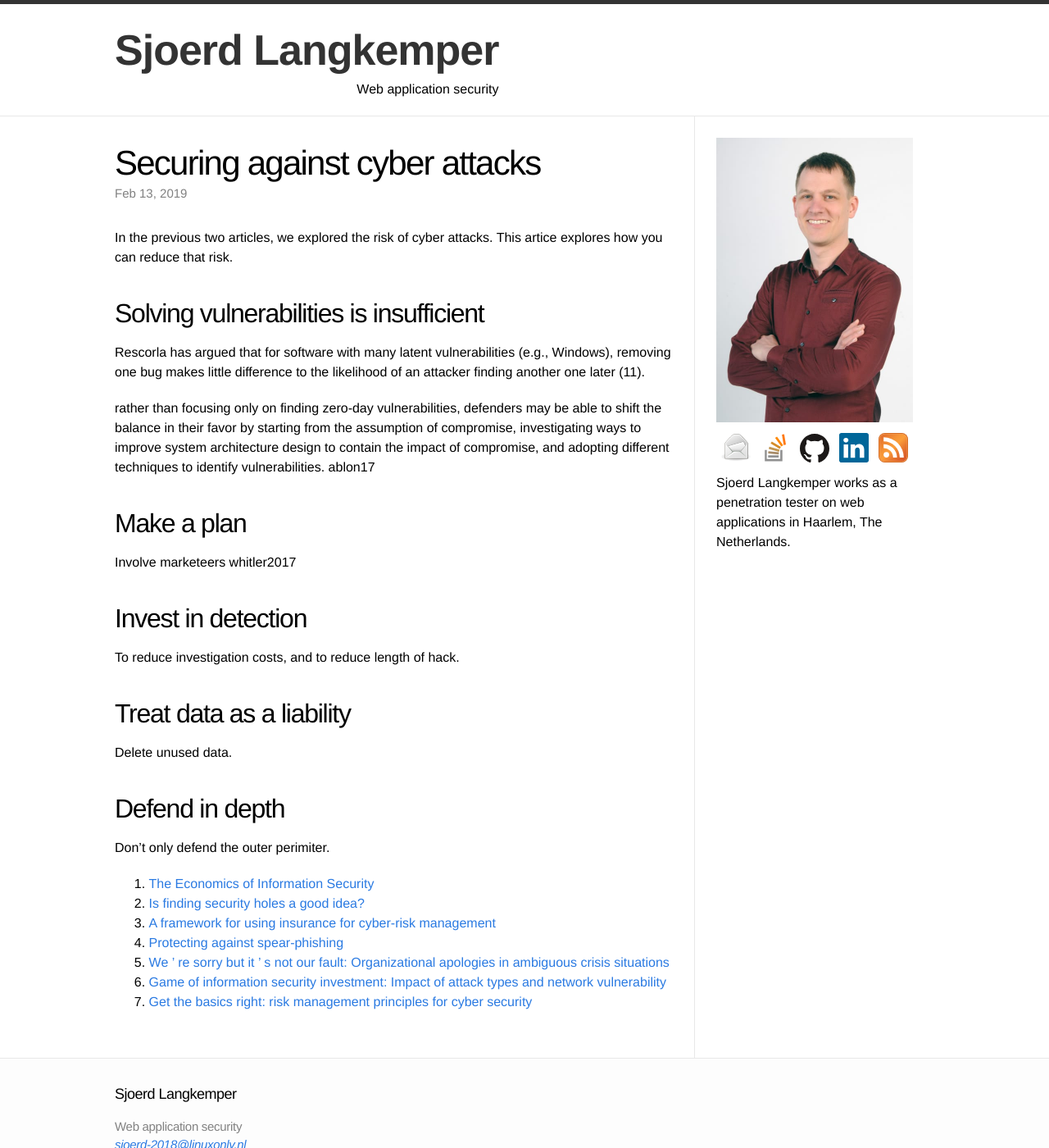
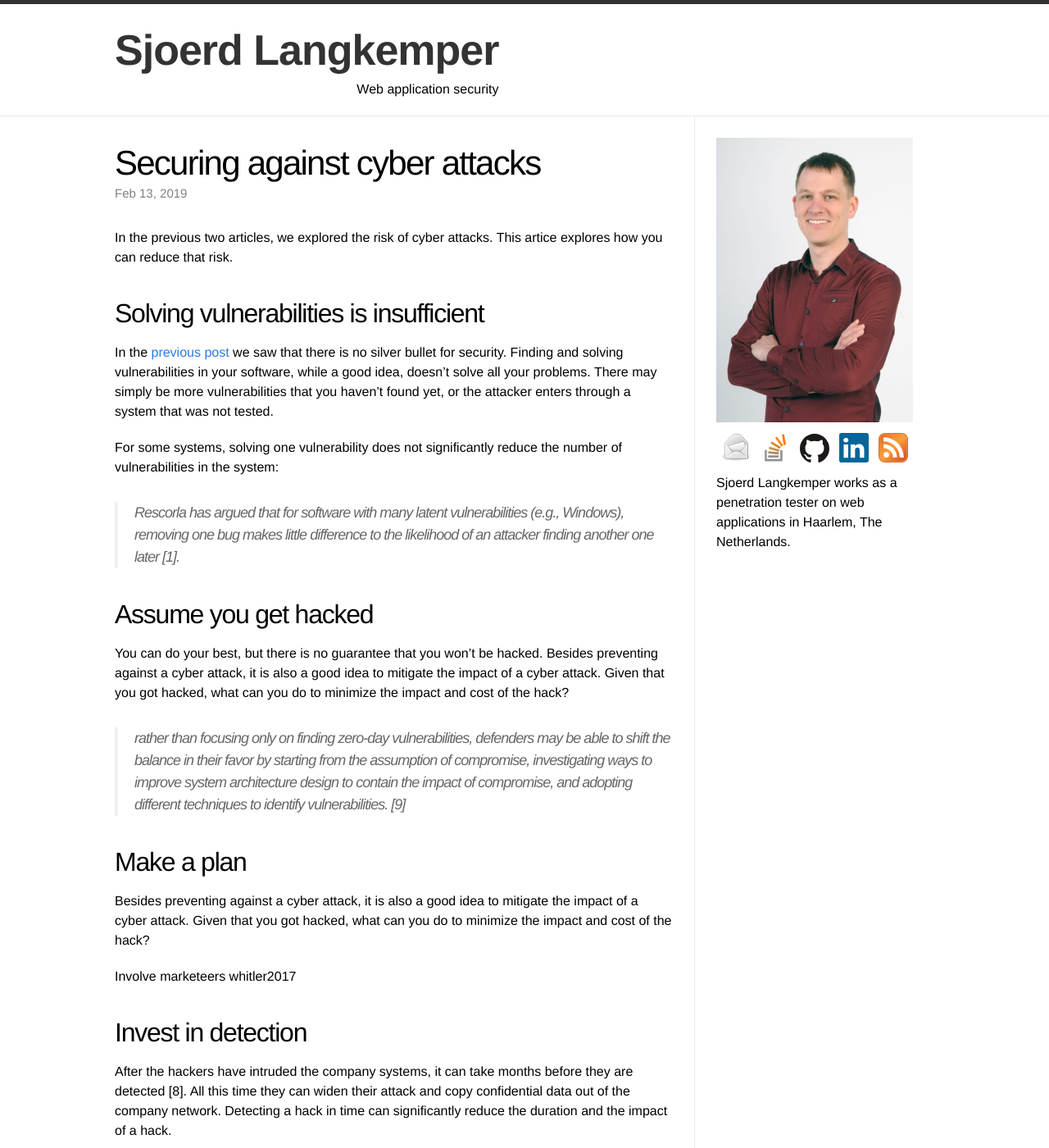
Before and after one commit to Sjord/Sjord.github.io, a Jekyll site: the page built from _posts/2018-09-23-cost-of-preventing-cyberattack.md, in a window 1280 px wide and 1400 px high. Shown: the whole window at 82% size. Built offline with Jekyll 4.4.1, drawn with Linux system fonts in a browser that asks for light colours; some of the changed text lies outside the part shown.

Commit message:
Expand defense post

```diff
--- a/_posts/2018-09-23-cost-of-preventing-cyberattack.md
+++ b/_posts/2018-09-23-cost-of-preventing-cyberattack.md
@@ -11,30 +11,46 @@
 
 ## Solving vulnerabilities is insufficient
 
-Rescorla has argued that for software with many latent vulnerabilities (e.g., Windows), removing one bug makes little difference to the likelihood of an attacker finding another one later (11).
+In the [previous post](/2019/01/16/probability-of-cyberattack/) we saw that there is no silver bullet for security. Finding and solving vulnerabilities in your software, while a good idea, doesn't solve all your problems. There may simply be more vulnerabilities that you haven't found yet, or the attacker enters through a system that was not tested.
 
-rather than focusing only on finding zero-day vulnerabilities, defenders may be able to shift the balance in their favor by starting from the assumption of compromise, investigating ways to improve system architecture design to contain the impact of compromise, and adopting different techniques to identify vulnerabilities. ablon17
+For some systems, solving one vulnerability does not significantly reduce the number of vulnerabilities in the system:
+
+> Rescorla has argued that for software with many latent vulnerabilities (e.g., Windows), removing one bug makes little difference to the likelihood of an attacker finding another one later [1].
+
+## Assume you get hacked
+
+You can do your best, but there is no guarantee that you won't be hacked. Besides preventing against a cyber attack, it is also a good idea to mitigate the impact of a cyber attack. Given that you got hacked, what can you do to minimize the impact and cost of the hack?
+
+> rather than focusing only on finding zero-day vulnerabilities, defenders may be able to shift the balance in their favor by starting from the assumption of compromise, investigating ways to improve system architecture design to contain the impact of compromise, and adopting different techniques to identify vulnerabilities. [9]
 
 ## Make a plan
+
+Besides preventing against a cyber attack, it is also a good idea to mitigate the impact of a cyber attack. Given that you got hacked, what can you do to minimize the impact and cost of the hack?
 
 Involve marketeers whitler2017
 
 ## Invest in detection
 
-To reduce investigation costs, and to reduce length of hack.
+After the hackers have intruded the company systems, it can take months before they are detected [8]. All this time they can widen their attack and copy confidential data out of the company network. Detecting a hack in time can significantly reduce the duration and the impact of a hack.
+
+A large part of the costs consists of investigating the hack. Performing monitoring and logging correctly can greatly reduce the cost of the investigation into the hack.
 
 ## Treat data as a liability
 
-Delete unused data.
+It may seem that data is cheap to keep around, but it can be a liability in the case of a hack. Information that remains unused, for example from users that delete their accounts, is better deleted than kept. If the data is not there it can also not be compromised in an attack. Therefore, it is a good idea to critically evaluate which data to keep.
 
 ## Defend in depth
 
-Don't only defend the outer perimiter.
+Often all defenses are targeting the outer shell of a network. Everybody on the local network is trusted. This can make it easy for hackers to move through the environment once they get a foothold in some system. You don't want people on your guest WiFi to be able to attack the production servers. Better to have separate security zones and defense in depth, so that a single leak doesn't result in total compromise.
+
+## Read more
 
 1. [The Economics of Information Security](http://citeseerx.ist.psu.edu/viewdoc/download?doi=10.1.1.477.2090&rep=rep1&type=pdf)
 1. [Is finding security holes a good idea?](http://www.dtc.umn.edu/weis2004/rescorla.pdf)
 1. [A framework for using insurance for cyber-risk management](http://ns2.dpix.pestiest.hu/~mfelegyhazi/courses/EconSec/readings/09_Gordon2003FrameworkUsingCyberInsurance.pdf)
 1. [Protecting against spear-phishing](http://faronics.com/assets/CFS_2012-01_Jan.pdf)
-1. [We ’ re sorry but it ’ s not our fault: Organizational apologies in ambiguous crisis situations](https://onlinelibrary.wiley.com/doi/pdf/10.1111/1468-5973.12169)
+1. [We're sorry but it's not our fault: Organizational apologies in ambiguous crisis situations](https://onlinelibrary.wiley.com/doi/pdf/10.1111/1468-5973.12169)
 1. [Game of information security investment: Impact of attack types and network vulnerability](https://www.sciencedirect.com/science/article/pii/S0957417415002274)
 1. [Get the basics right: risk management principles for cyber security](https://www.ncsc.gov.uk/guidance/get-basics-right-risk-management-principles-cyber-security)
+1. [Sony Pictures hack](https://en.wikipedia.org/wiki/Sony_Pictures_hack)
+1. [Zero Days, Thousands of Nights, The Life and Times of Zero-Day Vulnerabilities and Their Exploits](https://paper.seebug.org/papers/Security%20Conf/Blackhat/2017_us/us-17-Ablon-Bug-Collisions-Meet-Government-Vulnerability-Disclosure-Zero-Days-Thousands-Of-Nights-RAND.pdf)
```
